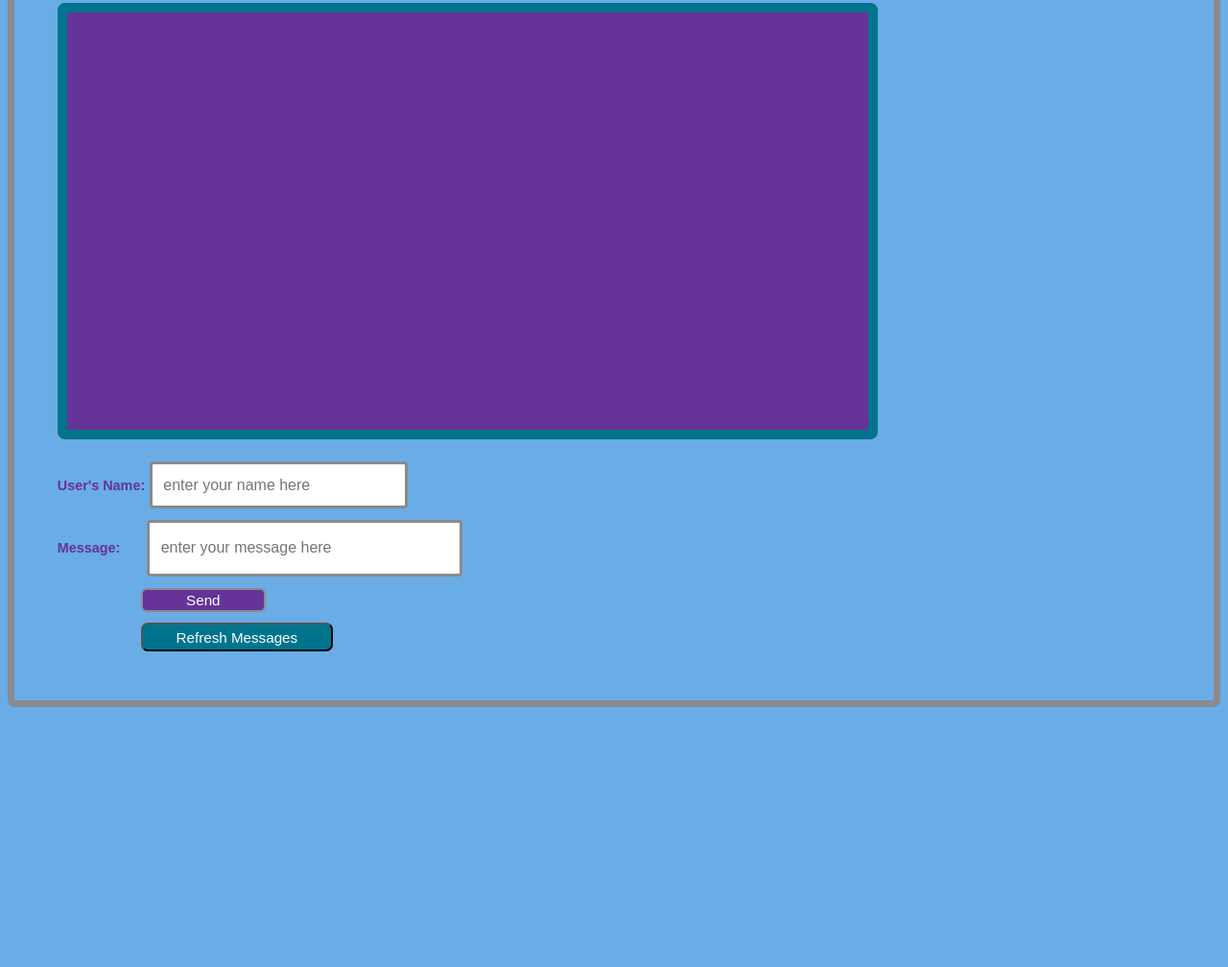
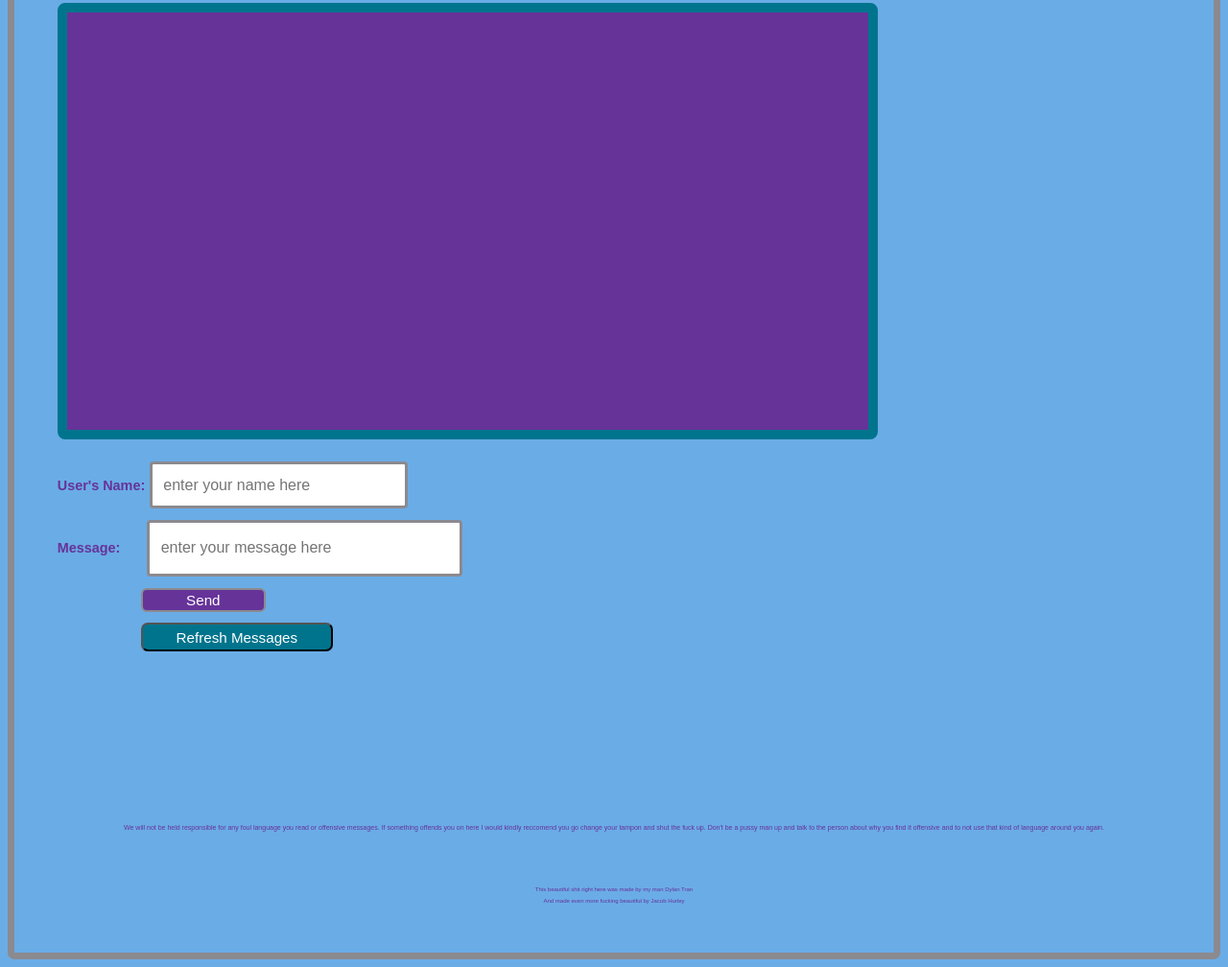
Before and after one commit to dtran2386/2day-weekend-homework, a plain HTML site: page day14hw.html in a window 1280 px wide. Shown: the part 284-1292 px from the top of the page at 96% size. Before the commit the page ends 1029 px from the top, so only its background shows below. Drawn offline with Linux system fonts and the light colour scheme; no server answers.

Commit message:
Made some fine print
Fine print for the chat.

```diff
--- a/day14hw.css
+++ b/day14hw.css
@@ -71,3 +71,7 @@ button {
 body{
     background-color: rgb(106,172,230);
 }
+
+footer {
+    margin: 20%;
+}
--- a/day14hw.html
+++ b/day14hw.html
@@ -25,7 +25,15 @@
     <button id="send">Send</button>
   </div>
     <button id="refresh">Refresh Messages</button>
+    <footer>
+    <div>
+        <p id="disclaimer">We will not be held responsible for any foul language you read or offensive messages. If something offends you on here I would kindly reccomend you go change your tampon and shut the fuck up. Don't be a pussy man up and talk to the person about why you find it offensive and to not use that kind of language around you again. </p>
+    </div>
+    </footer>
 
-
+    <div id="tran">
+    <p> This beautiful shit right here was made by my man Dylan Tran</p>
+        <p>And made even more fucking <span id="beautiful">beautiful</spanid></span> by Jacob Hurley </p>
+    </div>
 </body>
 </html>
--- a/public/css/day14hw.css
+++ b/public/css/day14hw.css
@@ -71,3 +71,15 @@ button {
 body{
     background-color: rgb(106,172,230);
 }
+
+footer {
+    margin-top: 15%;
+    font-size: 7px;
+    text-align: center;
+}
+
+#tran{
+    margin-top: 5%;
+    font-size: 6px;
+    text-align: center;
+}
```
